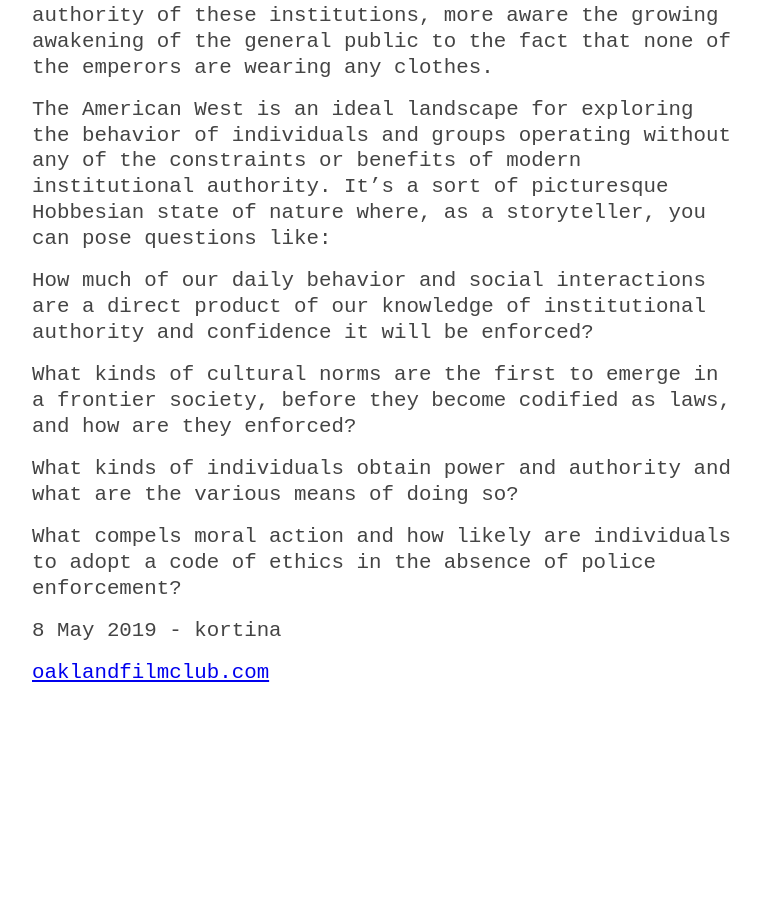
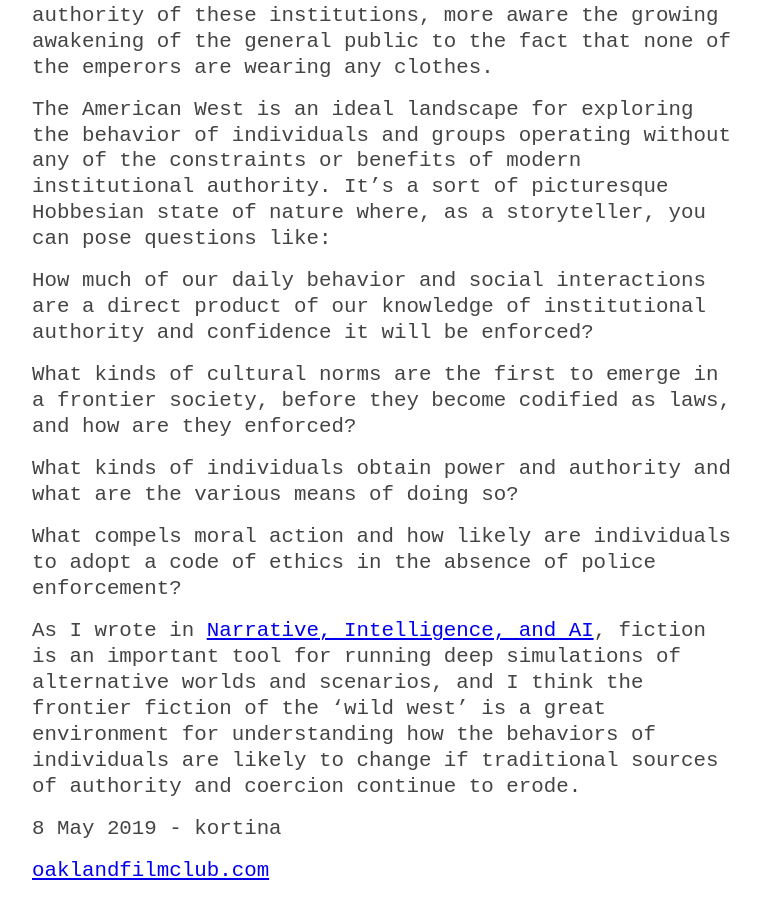
Before and after one commit to kortina/oakland-film-club-OLD, a Jekyll site: the page built from _posts/2019-05-08-film-club-18-once-upon-a-time-in-the-west.md, in a window 1280 px wide and 900 px high, scrolled down 2602 px. Shown: the whole window, without its empty margins (258-1019 px from the left). Built offline with Jekyll 4.4.1, drawn with Linux system fonts in a browser that asks for light colours; before the commit the page ends 3304 px from its top, so only the background shows below that.

Commit message:
conclusion to film club

```diff
--- a/_posts/2019-05-08-film-club-18-once-upon-a-time-in-the-west.md
+++ b/_posts/2019-05-08-film-club-18-once-upon-a-time-in-the-west.md
@@ -76,3 +76,9 @@ What kinds of individuals obtain power and authority and what are the various me
 
 What compels moral action and how likely are individuals to adopt a code of ethics in the absence of
 police enforcement?
+
+As I wrote in [Narrative, Intelligence, and
+AI](https://kortina.nyc/essays/notes-on-narrative-intelligence-and-ai/), fiction is an important
+tool for running deep simulations of alternative worlds and scenarios, and I think the frontier
+fiction of the 'wild west' is a great environment for understanding how the behaviors of individuals
+are likely to change if traditional sources of authority and coercion continue to erode.
```
